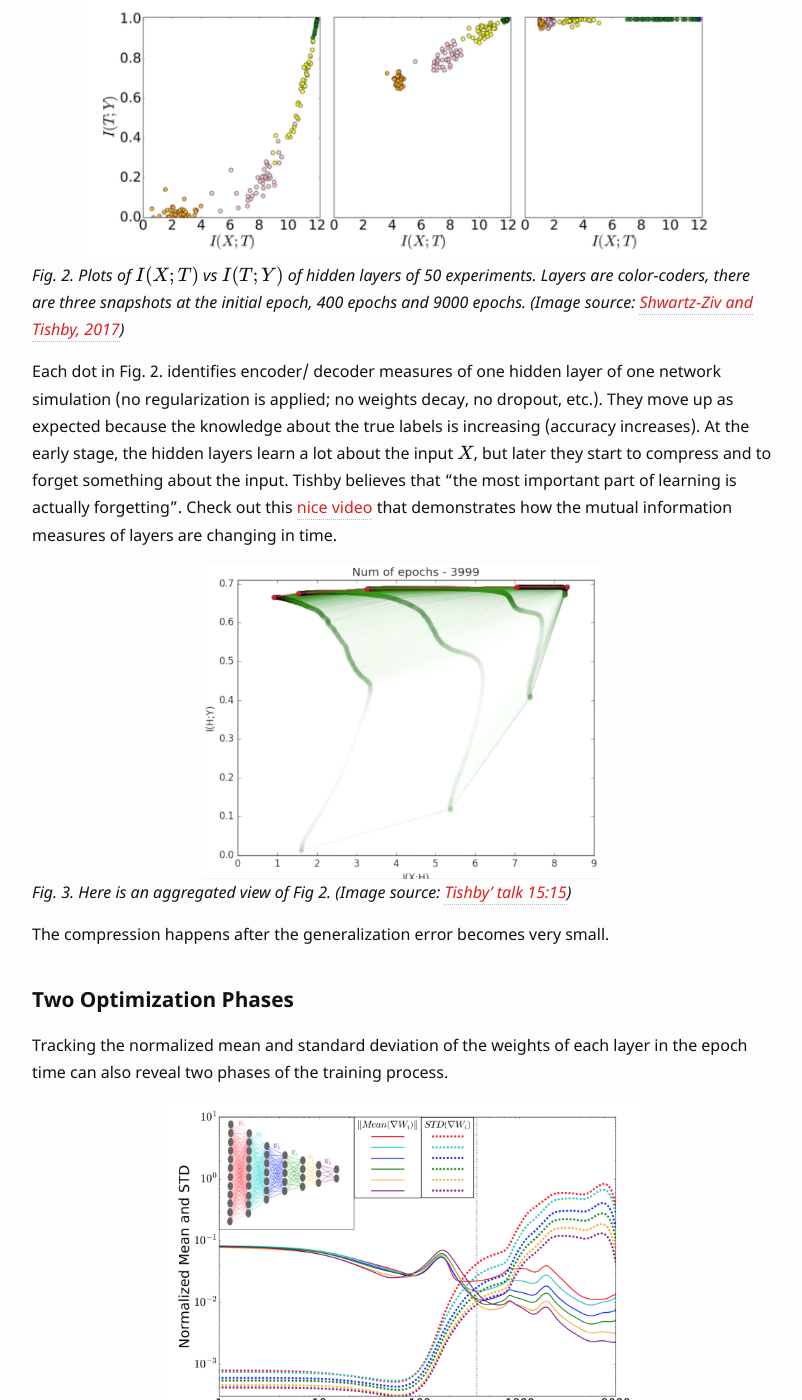
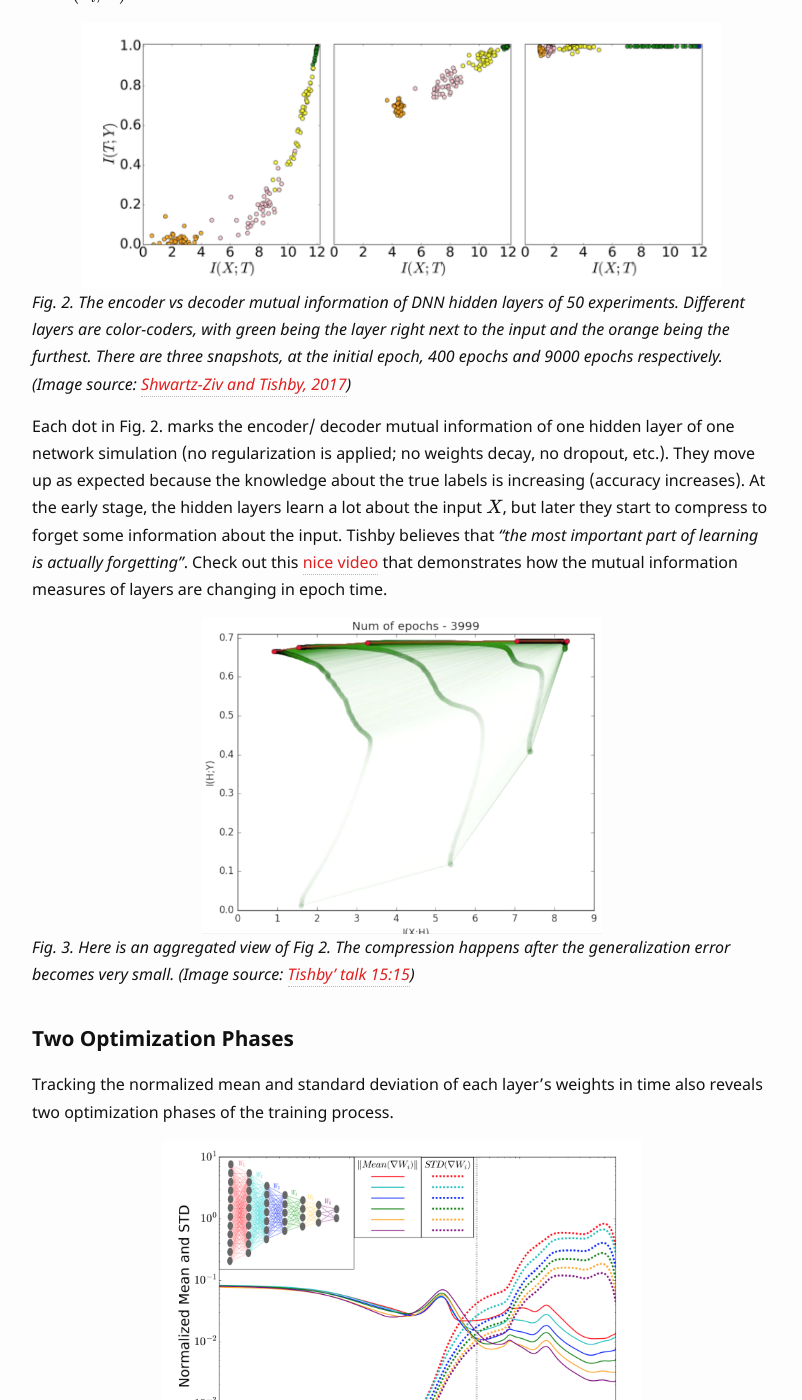
Before and after one commit to lilianweng/lil-log, a Jekyll site: the page built from _posts/2017-09-28-anatomize-deep-learning-with-information-theory.md, in a window 1280 px wide and 1400 px high, scrolled down 2971 px. Shown: the whole window, without its empty margins (238-1040 px from the left). Built offline with Jekyll 4.4.1, drawn with Linux system fonts in a browser that asks for light colours; formulas are drawn with MathJax 3; some of the changed text lies outside the part shown.

Commit message:
small updates

```diff
--- a/_posts/2017-09-28-anatomize-deep-learning-with-information-theory.md
+++ b/_posts/2017-09-28-anatomize-deep-learning-with-information-theory.md
@@ -9,17 +9,16 @@
 
 <!--more-->
 
-Recently I watched the talk ["Information Theory in Deep Learning"](https://youtu.be/bLqJHjXihK8) by Prof Naftali Tishby and found it very interesting. He presented how to apply the information theory to study the growth and transformation of deep neural networks during training. Using the Information Bottleneck (IB) theory, he proposed a new learning bound for deep neural networks, for which the traditional learning theory fails due to the exponentially large amount of parameters. Another keen observation is that the training of a deep neural network has two phases: First, the network is trained to fully represent the input data and minimize the generalization error; then, it learns to forget the irrelevant details by compressing the representation of the input data.
+Recently I watched the talk ["Information Theory in Deep Learning"](https://youtu.be/bLqJHjXihK8) by Prof Naftali Tishby and found it very interesting. He presented how to apply the information theory to study the growth and transformation of deep neural networks during training. Using the [Information Bottleneck (IB)](https://arxiv.org/pdf/physics/0004057.pdf) method, he proposed a new learning bound for deep neural networks (DNN), as the traditional learning theory fails due to the exponentially large number of parameters. Another keen observation is that DNN training involves two distinct phases: First, the network is trained to fully represent the input data and minimize the generalization error; then, it learns to forget the irrelevant details by compressing the representation of the input.
 
-Most of the materials in this post are from Prof Tishby’s talk and [related papers].
-
+Most of the materials in this post are from Prof Tishby’s talk and [related papers]({% post_url 2017-09-28-anatomize-deep-learning-with-information-theory %}#references).
 
 
 ## Basic Concepts
 
 [Markov Chain](https://en.wikipedia.org/wiki/Markov_chain)
 
-A Markov process is a stochastic process is ["memoryless"](http://mathworld.wolfram.com/Memoryless.html) (also called "Markov Property"). A Markov chain is a type of Markov process containing multiple discrete states. That is being said, the conditional probability of future states of the process is only determined by the current state and does not depend on the past states.
+A Markov process is a ["memoryless"](http://mathworld.wolfram.com/Memoryless.html) (also called "Markov Property") stochastic process. A Markov chain is a type of Markov process containing multiple discrete states. That is being said, the conditional probability of future states of the process is only determined by the current state and does not depend on the past states.
 
 
 [Kullback–Leibler (KL) Divergence](https://en.wikipedia.org/wiki/Kullback%E2%80%93Leibler_divergence)
@@ -35,6 +34,7 @@
 $$
 
 $$D_{KL}$$ achieves the minimum zero when $$p(x)$$ == $$q(x)$$ everywhere.
+
 
 [Mutual Information](https://en.wikipedia.org/wiki/Mutual_information)
 
@@ -52,22 +52,22 @@
 
 [Data Processing Inequality (DPI)](https://en.wikipedia.org/wiki/Data_processing_inequality)
 
-For any markov chain: $$X \to Y \to Z$$, we would have $$I(X; Y) > I(X; Z)$$.
+For any markov chain: $$X \to Y \to Z$$, we would have $$I(X; Y) \geq I(X; Z)$$.
 
-A deep neural network (DNN) can be viewed as a Markov chain, and thus when we are moving down the layers of a DNN, from the input layer to hidden layers to the output one, the mutual information between the layer and the input can only decrease.
+A deep neural network can be viewed as a Markov chain, and thus when we are moving down the layers of a DNN, the mutual information between the layer and the input can only decrease.
 
 
 [Reparametrization invariance](https://en.wikipedia.org/wiki/Parametrization#Parametrization_invariance)
 
 For two invertible functions $$\phi$$, $$\psi$$, the mutual information still holds: $$I(X; Y) = I(\phi(X); \psi(Y))$$.
 
-For example, if we shuffle the weights in one layer of DNN, it would not affect the mutual information.
+For example, if we shuffle the weights in one layer of DNN, it would not affect the mutual information between this layer and another.
 
 
 
 ## Deep Neural Networks as Markov Chains
 
-The training data for a deep neural network is a set of sampled observations from the joint distribution of $$X$$ and $$Y$$. The input variable $$X$$ and weights of hidden layers are all high-dimensional random variable. The ground truth target $$Y$$ and the predicted value $$\hat{Y}$$ are random variables of smaller dimensions (in classification setting).
+The training data contains sampled observations from the joint distribution of $$X$$ and $$Y$$. The input variable $$X$$ and weights of hidden layers are all high-dimensional random variable. The ground truth target $$Y$$ and the predicted value $$\hat{Y}$$ are random variables of smaller dimensions in the classification settings.
 
 
 
@@ -89,7 +89,7 @@
 
 ### Information Plane Theorem
 
-A DNN has successive internal representations of $$X$$, a set of hidden layers $$\{T_i\}$$. The *information plane* theorem characterizes each layer by its encoder and decoder information.
+A DNN has successive internal representations of $$X$$, a set of hidden layers $$\{T_i\}$$. The *information plane* theorem characterizes each layer by its encoder and decoder information. The encoder is a representation of the input data $$X$$, while the decoder translates the information in the current layer to the target ouput $$Y$$.
 
 Precisely, in an information plane plot:
 - **X-axis**: The sample complexity of $$T_i$$ is determined by the encoder mutual information $$I(X; T_i)$$. Sample complexity refers to how many samples you need to achieve certain accuracy and generalization.
@@ -98,32 +98,30 @@
 
 ![Information plane]({{ '/assets/images/ib-information-plane.png' | relative_url }})
 {: style="width: 640px;" class="center"}
-*Fig. 2. Plots of $$I(X; T)$$ vs $$I(T; Y)$$ of hidden layers of 50 experiments. Layers are color-coders, there are three snapshots at the initial epoch, 400 epochs and 9000 epochs. (Image source: [Shwartz-Ziv and Tishby, 2017](https://arxiv.org/pdf/1703.00810.pdf))*
+*Fig. 2. The encoder vs decoder mutual information of DNN hidden layers of 50 experiments. Different layers are color-coders, with green being the layer right next to the input and the orange being the furthest. There are three snapshots, at the initial epoch, 400 epochs and 9000 epochs respectively. (Image source: [Shwartz-Ziv and Tishby, 2017](https://arxiv.org/pdf/1703.00810.pdf))*
 
 
-Each dot in Fig. 2. identifies encoder/ decoder measures of one hidden layer of one network simulation (no regularization is applied; no weights decay, no dropout, etc.). They move up as expected because the knowledge about the true labels is increasing (accuracy increases). At the early stage, the hidden layers learn a lot about the input $$X$$, but later they start to compress and to forget something about the input. Tishby believes that "the most important part of learning is actually forgetting". Check out this [nice video](https://youtu.be/P1A1yNsxMjc) that demonstrates how the mutual information measures of layers are changing in time.
+Each dot in Fig. 2. marks the encoder/ decoder mutual information of one hidden layer of one network simulation (no regularization is applied; no weights decay, no dropout, etc.). They move up as expected because the knowledge about the true labels is increasing (accuracy increases). At the early stage, the hidden layers learn a lot about the input $$X$$, but later they start to compress to forget some information about the input. Tishby believes that *"the most important part of learning is actually forgetting"*. Check out this [nice video](https://youtu.be/P1A1yNsxMjc) that demonstrates how the mutual information measures of layers are changing in epoch time.
 
 
 
 ![Information plane merged]({{ '/assets/images/ib-information-plane-merged.png' | relative_url }})
 {: style="width: 400px;" class="center"}
-*Fig. 3. Here is an aggregated view of Fig 2. (Image source: [Tishby’ talk 15:15](https://youtu.be/bLqJHjXihK8?t=15m15s))*
+*Fig. 3. Here is an aggregated view of Fig 2. The compression happens after the generalization error becomes very small. (Image source: [Tishby’ talk 15:15](https://youtu.be/bLqJHjXihK8?t=15m15s))*
 
-
-The compression happens after the generalization error becomes very small.
 
 
 ### Two Optimization Phases
 
-Tracking the normalized mean and standard deviation of the weights of each layer in the epoch time can also reveal two phases of the training process.
+Tracking the normalized mean and standard deviation of each layer's weights in time also reveals two optimization phases of the training process.
 
 
 ![mean and std]({{ '/assets/images/ib-mean-variation.png' | relative_url }})
 {: style="width: 480px;" class="center"}
 *Fig. 4. The normalized mean and standard deviation of each layer's weights as a function of training epochs. Different layers are color-coded. (Image source: [Shwartz-Ziv and Tishby, 2017](https://arxiv.org/pdf/1703.00810.pdf))*
 
-Among early epochs, the mean values are three magnitudes larger than the standard deviations. After a sufficient number of epochs, the error saturates and the standard deviation becomes much noisier afterward. The further a layer is away from the output, the noisier it gets, because the noises can get amplified and accumulated through the back-prop process (not the width of the layer).
 
+Among early epochs, the mean values are three magnitudes larger than the standard deviations. After a sufficient number of epochs, the error saturates and the standard deviations become much noisier afterward. The further a layer is away from the output, the noisier it gets, because the noises can get amplified and accumulated through the back-prop process (not due to the width of the layer).
 
 
 
@@ -137,13 +135,14 @@
 \epsilon^2 < \frac{\log|H_\epsilon| + \log{1/\delta}}{2m}
 $$
 
-- $$\epsilon$$: generalization error; a measure of how accurately an algorithm is able to predict outcome values for previously unseen data.
-- $$H_\epsilon$$: $$\epsilon$$-cover of the hypothesis class. Typically we assume $$\vert H_\epsilon \vert \sim (1/\epsilon)^d$$.
-- $$\delta$$: confidence.
-- $$m$$: the number of training samples.
-- $$d$$: the VC dimension of the hypothesis.
+- $$\epsilon$$: The difference between the training error and the generalization error. The generalization error measures how accurate the prediction of an algorithm is for previously unseen data.
+- $$H_\epsilon$$: $$\epsilon$$-cover of the hypothesis class. Typically we assume the size $$\vert H_\epsilon \vert \sim (1/\epsilon)^d$$.
+- $$\delta$$: Confidence.
+- $$m$$: The number of training samples.
+- $$d$$: The VC dimension of the hypothesis.
 
-This bound states that the generalization error is bounded by the training error plus a function of the hypothesis space size and the dataset size. The bigger the hypothesis space gets, the bigger the generalization error becomes. I recommend these two tutorials on ML theory, [part1](https://mostafa-samir.github.io/ml-theory-pt1/) and [part2](https://mostafa-samir.github.io/ml-theory-pt2/), if you are interested in reading more on generalization bounds.
+
+This definition states that the difference between the training error and the generalization error is bounded by a function of the hypothesis space size and the dataset size. The bigger the hypothesis space gets, the bigger the generalization error becomes. I recommend this tutorial on ML theory, [part1](https://mostafa-samir.github.io/ml-theory-pt1/) and [part2](https://mostafa-samir.github.io/ml-theory-pt2/), if you are interested in reading more on generalization bounds.
 
 However, it does not work for deep learning. The larger a network is, the more parameters it needs to learn. With this generalization bounds, larger networks (larger $$d$$) would have worse bounds. This is contrary to the intuition that larger networks are able to achieve better performance with higher expressivity.
 
@@ -152,15 +151,13 @@
 
 To solve this counterintuitive observation, Tishby et al. proposed a new input compression bound for DNN.
 
-First let's have $$T_\epsilon$$ as an $$\epsilon$$-partition of the input variable $$X$$. This partition compresses the input with homogeneity to the labels with respect to the labels into small cells that can together cover the whole input space. If the prediction outputs binary values, we can replace the cardinality of the hypothesis, $$\vert H_\epsilon \vert$$, with $$2^{\vert T_\epsilon \vert}$$.
+First let us have $$T_\epsilon$$ as an $$\epsilon$$-partition of the input variable $$X$$. This partition compresses the input with respect to the homogeneity to the labels into small cells. The cells in total can cover the whole input space. If the prediction outputs binary values, we can replace the cardinality of the hypothesis, $$\vert H_\epsilon \vert$$, with $$2^{\vert T_\epsilon \vert}$$.
 
 $$
 |H_\epsilon| \sim 2^{|X|} \to 2^{|T_\epsilon|}
 $$
 
-When $$X$$ is large, the size of $$X$$ is approximately $$2^{H(X)}$$. Each cell in the $$\epsilon$$-partition is of size $$2^{H(X \vert T_\epsilon)}$$. Therefore we have $$\vert T_\epsilon \vert \sim \frac{2^{H(X)}}{2^{H(X \vert T_\epsilon)}} = 2^{I(T_\epsilon; X)}$$
-
-then we have the input compression bound as:
+When $$X$$ is large, the size of $$X$$ is approximately $$2^{H(X)}$$. Each cell in the $$\epsilon$$-partition is of size $$2^{H(X \vert T_\epsilon)}$$. Therefore we have $$\vert T_\epsilon \vert \sim \frac{2^{H(X)}}{2^{H(X \vert T_\epsilon)}} = 2^{I(T_\epsilon; X)}$$. Then the input compression bound becomes:
 
 $$
 \epsilon^2 < \frac{2^{I(T_\epsilon; X)} + \log{1/\delta}}{2m}
```
